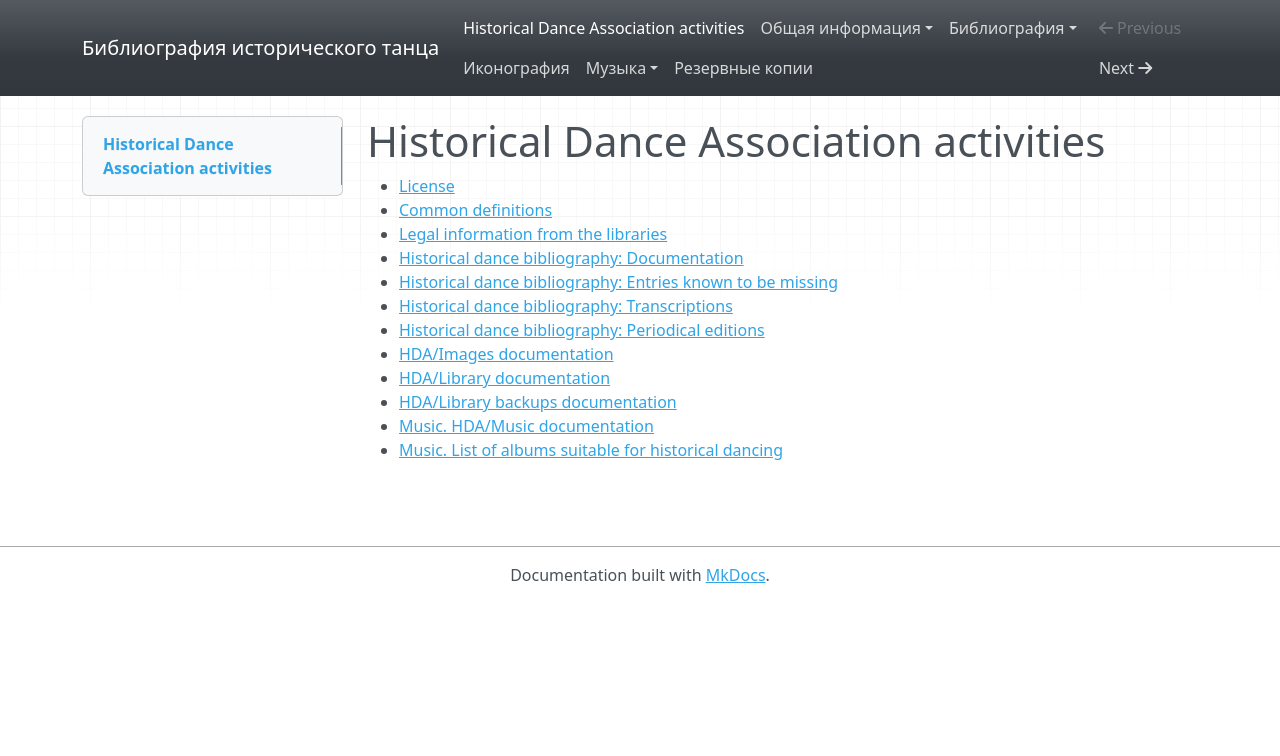
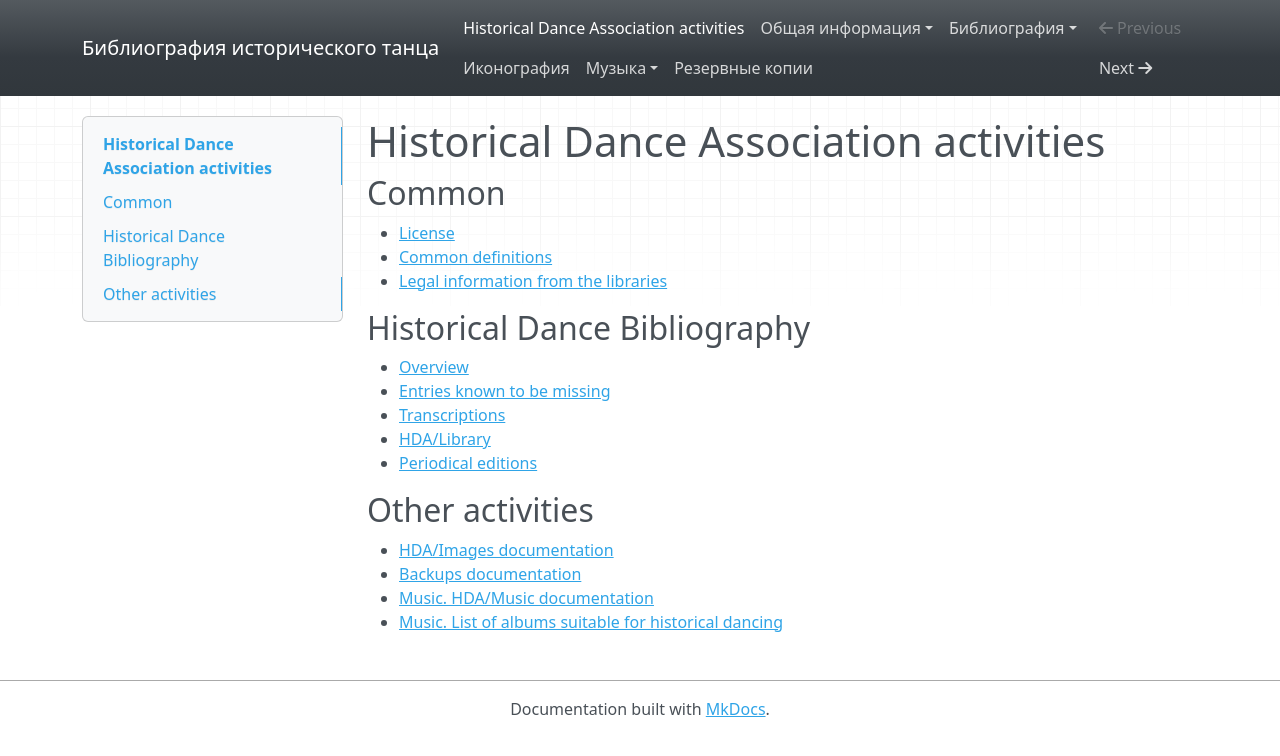
Before and after one commit to hda-technical/dancebooks, an MkDocs documentation site: the page built from docs/index.md, in a window 1280 px wide. Shown: the top 756 px of the page. Built offline with MkDocs 1.6.1, drawn with Linux system fonts in a browser that asks for light colours; nearby versions of some CDN libraries.

Commit message:
Structure docs into some kind of a hierarchy

```diff
--- a/docs/index.md
+++ b/docs/index.md
@@ -1,14 +1,19 @@
 # Historical Dance Association activities
 
-* [License](license.md)
+## Common
+* [License](common/license.md)
 * [Common definitions](common.md)
 * [Legal information from the libraries](legal.md)
-* [Historical dance bibliography: Documentation](bibliography.md)
-* [Historical dance bibliography: Entries known to be missing](bibliography_missing.md)
-* [Historical dance bibliography: Transcriptions](bibliography_transcriptions.md)
-* [Historical dance bibliography: Periodical editions](bibliography_periodical.md)
+
+## Historical Dance Bibliography
+* [Overview](bib/index.md)
+* [Entries known to be missing](bib/missing.md)
+* [Transcriptions](bib/transcriptions.md)
+* [HDA/Library](bib/library.md)
+* [Periodical editions](bib/periodical.md)
+
+## Other activities
 * [HDA/Images documentation](images.md)
-* [HDA/Library documentation](library.md)
-* [HDA/Library backups documentation](library_backups.md)
+* [Backups documentation](backups.md)
 * [Music. HDA/Music documentation](music.md)
 * [Music. List of albums suitable for historical dancing](music_cds.md)
--- a/mkdocs.yml
+++ b/mkdocs.yml
@@ -4,20 +4,19 @@ site_dir: ./www/static/docs
 nav:
   - index.md
   - Общая информация:
-    - Лицензия: license.md
-    - Legal information from the libraries: legal.md
-    - Общие определения: common.md
+    - Лицензия: common/license.md
+    - Теги: common/tags.md
   - Библиография:
-    - Общая информация: bibliography.md
-    - Периодика: bibliography_periodical.md
-    - Библиотека HDA: library.md
-    - Отсутствующие записи: bibliography_missing.md
-    - Транскрипции: bibliography_transcriptions.md
+    - Общая информация: bib/index.md
+    - Периодика: bib/periodical.md
+    - Библиотека HDA: bib/library.md
+    - Отсутствующие записи: bib/missing.md
+    - Транскрипции: bib/transcriptions.md
   - Иконография: images.md
   - Музыка:
     - Устройство архива с музыкой: music.md
     - Альбомы для исторических танцев: music_cds.md
-  - Резервные копии: library_backups.md
+  - Резервные копии: backups.md
 plugins: []
 theme:
   name: mkdocs
```
Also changed, not shown: docs/backups.md (renamed from docs/library_backups.md), docs/bib/img/page-number-decorated.png (renamed from docs/img/page-number-decorated.png), docs/bib/img/tironischer-et.png (renamed from docs/img/tironischer-et.png), docs/bib/index.md (renamed from docs/bibliography.md), docs/bib/library.md (renamed from docs/library.md), docs/bib/missing.md (renamed from docs/bibliography_missing.md), docs/bib/periodical.md (renamed from docs/bibliography_periodical.md), docs/bib/transcriptions.md (renamed from docs/bibliography_transcriptions.md), docs/common/license.md (renamed from docs/license.md).
